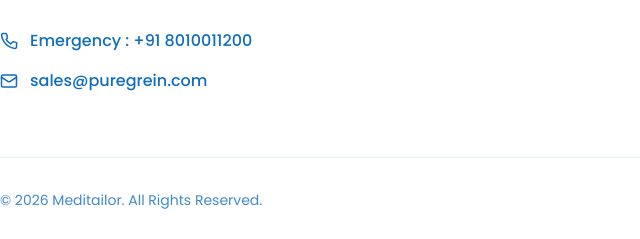
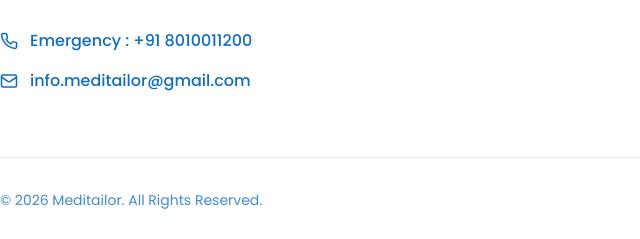
Before and after one commit to a-s-t-e-y-a/inspired, an Astro site: page / in a window 1280 px wide. Shown: the part 7290-7529 px from the top of the page, 0-640 px from the left. Built offline with nearby package versions, Linux system fonts and the light colour scheme; Astro itself is replaced by a stand-in of ours; no server answers.

Commit message:
Update Footer.astro

```diff
--- a/src/components/Footer.astro
+++ b/src/components/Footer.astro
@@ -146,7 +146,7 @@
 							></path></svg
 						>
 						<span class="font-medium"
-							>sales@puregrein.com</span
+							>info.meditailor@gmail.com</span
 						>
 					</div>
 				</div>
```
